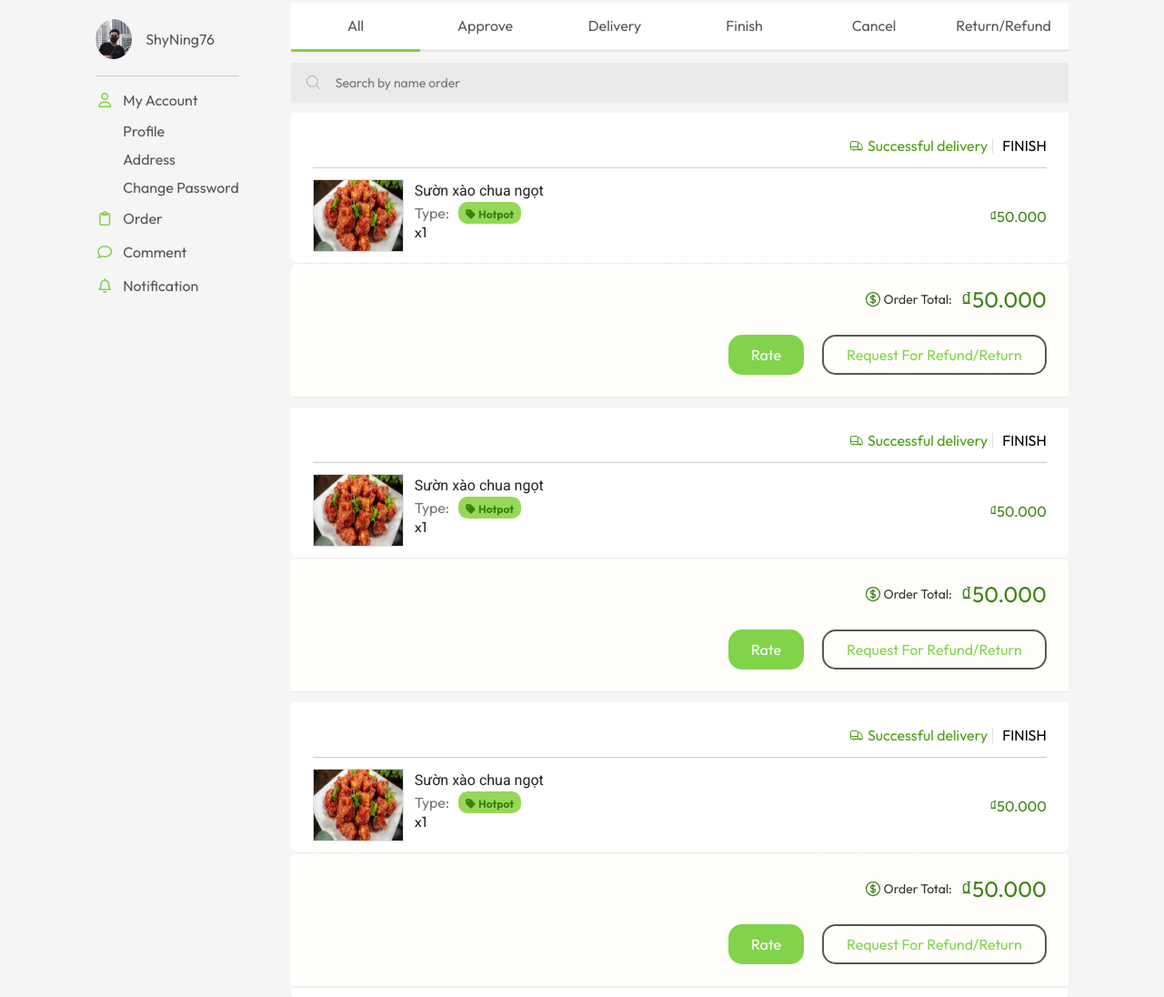
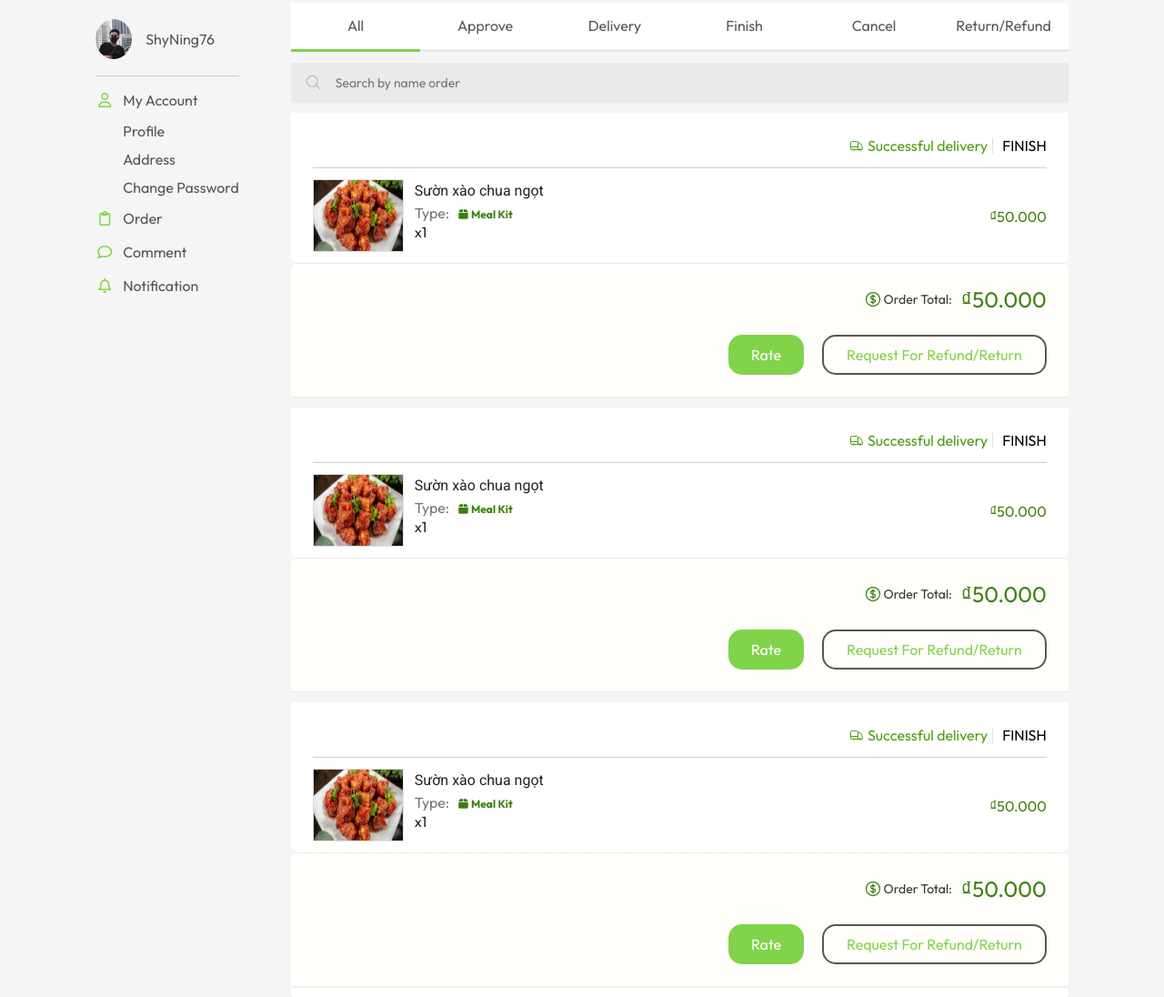
Before and after one commit to ShyNing76/FreshMeal, a plain HTML site: page Front-end/order.html in a window 1280 px wide. Shown: the part 147-1243 px from the top of the page at 91% size. Drawn offline with Linux system fonts and the light colour scheme.

Commit message:
update code

```diff
--- a/Front-end/Assets/css/order.css
+++ b/Front-end/Assets/css/order.css
@@ -224,8 +224,6 @@
 
 .order-tags{
     color: #3b800d;
-    background-color: #95d857;
-    padding: 2px 8px;
     border-radius: 10px;
     margin-right: 10px;
     align-items: center;
--- a/Front-end/order.html
+++ b/Front-end/order.html
@@ -239,9 +239,9 @@
                                                   >
                                                     <span class="order-tags">
                                                       <i
-                                                        class="fa-solid fa-tag"
+                                                        class="fa-solid fa-box"
                                                       ></i>
-                                                      <small>Hotpot</small>
+                                                      <small>Meal Kit</small>
                                                     </span>
                                                   </div>
                                                 </div>
@@ -294,7 +294,9 @@
                         <section class="option-section">
                           <button class="button dark-btn">Rate</button>
                           <div class="seperate-button"></div>
-                            <button class="button">Request For Refund/Return</button>
+                          <button class="button">
+                            Request For Refund/Return
+                          </button>
                         </section>
                       </div>
                     </div>
@@ -361,9 +363,9 @@
                                                   >
                                                     <span class="order-tags">
                                                       <i
-                                                          class="fa-solid fa-tag"
+                                                        class="fa-solid fa-box"
                                                       ></i>
-                                                        <small>Hotpot</small>
+                                                      <small>Meal Kit</small>
                                                     </span>
                                                   </div>
                                                 </div>
@@ -416,7 +418,9 @@
                         <section class="option-section">
                           <button class="button dark-btn">Rate</button>
                           <div class="seperate-button"></div>
-                              <button class="button">Request For Refund/Return</button>
+                          <button class="button">
+                            Request For Refund/Return
+                          </button>
                         </section>
                       </div>
                     </div>
@@ -484,9 +488,9 @@
                                                   >
                                                     <span class="order-tags">
                                                       <i
-                                                          class="fa-solid fa-tag"
+                                                        class="fa-solid fa-box"
                                                       ></i>
-                                                        <small>Hotpot</small>
+                                                      <small>Meal Kit</small>
                                                     </span>
                                                   </div>
                                                 </div>
@@ -539,7 +543,9 @@
                         <section class="option-section">
                           <button class="button dark-btn">Rate</button>
                           <div class="seperate-button"></div>
-                              <button class="button">Request For Refund/Return</button>
+                          <button class="button">
+                            Request For Refund/Return
+                          </button>
                         </section>
                       </div>
                     </div>
```
Also changed, not shown: Front-end/index.html (+3 -2 lines), Front-end/signup.html (+1 -0 lines). Lines whose indentation alone changed are shown as unchanged.
